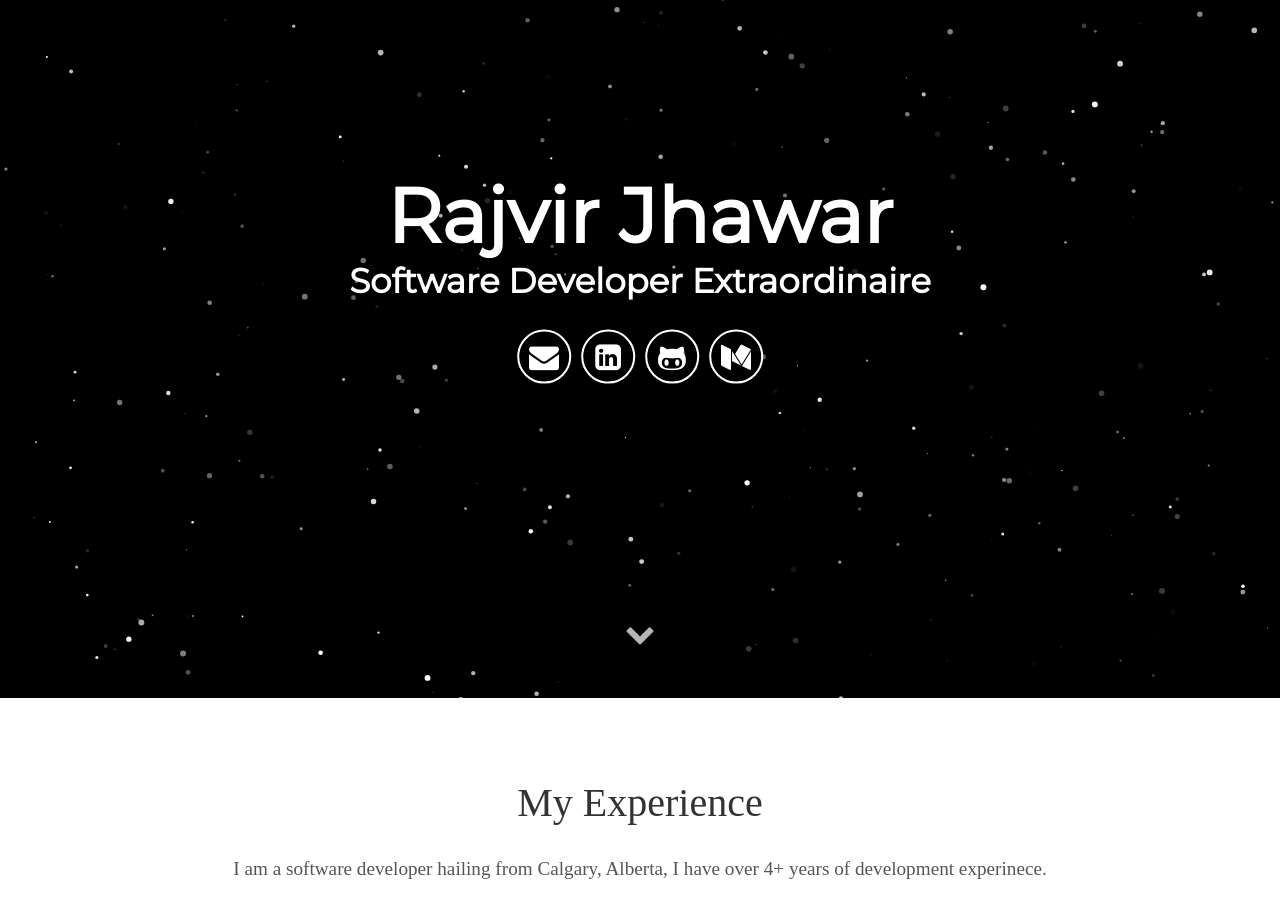
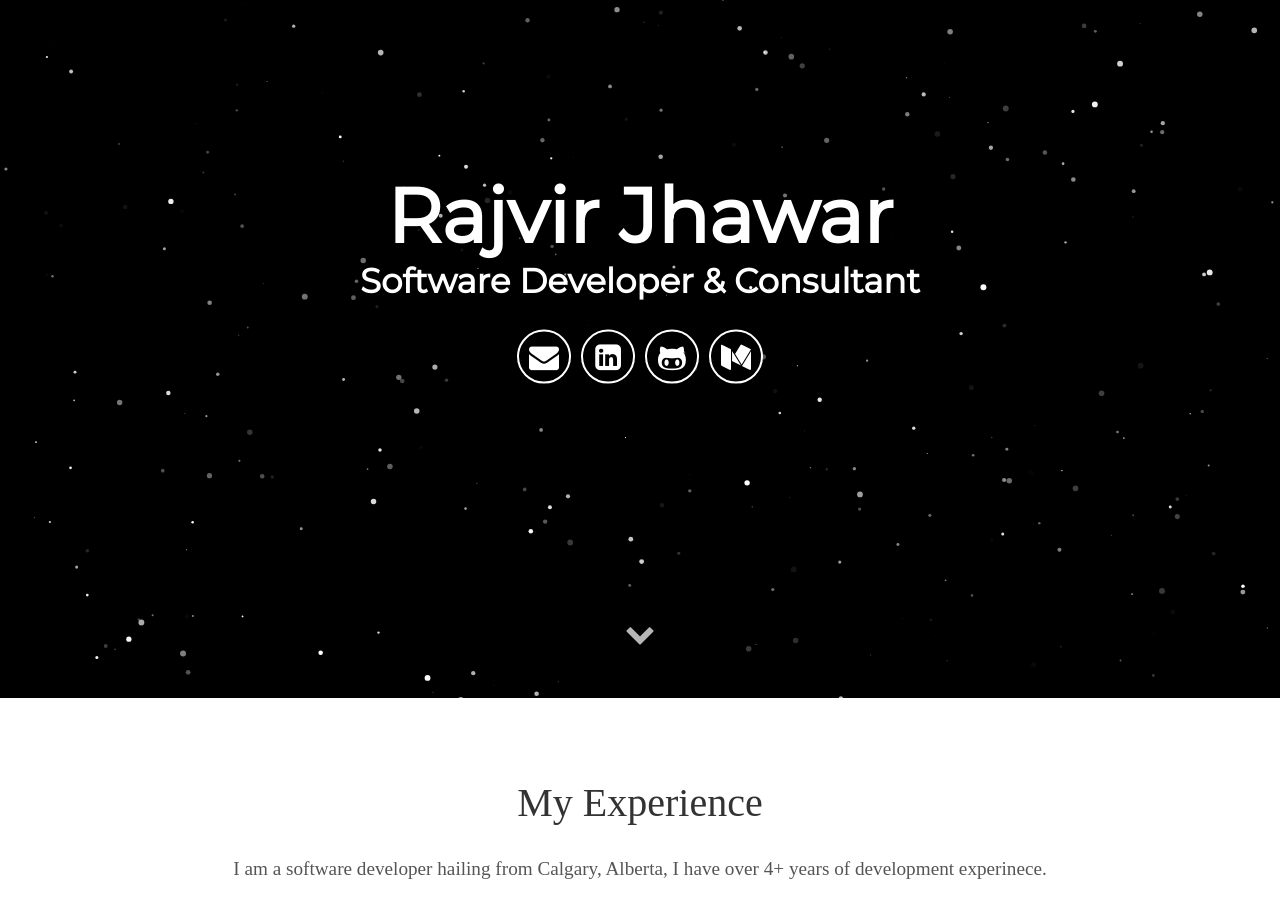
Before and after one commit to murraco/jekyll-theme-minimal-resume, a Jekyll site: the page built from index.html, in a window 1280 px wide and 900 px high, scrolled down 202 px. Built offline with Jekyll 4.4.1, drawn with Linux system fonts in a browser that asks for light colours; some web fonts are replaced; some of the changed text lies outside the part shown.

Commit message:
Updated user info

```diff
--- a/_config.yml
+++ b/_config.yml
@@ -7,7 +7,7 @@ description: My person website
 # User settings
 username: Rajvir Jhawar
 user_description: I am a software developer hailing from Calgary, Alberta, I have over 4+ years of development experinece.
-user_title: Software Developer Extraordinaire
+user_title: Software Developer & Consultant
 email: rajvir.jhawar@gmail.com
 # twitter_username: lorem_ipsum
 # github_username:  lorem_ipsum
--- a/_includes/about.html
+++ b/_includes/about.html
@@ -45,6 +45,8 @@
     </svg>
     <p>From Microservices to decentralized networks I have width breath of knowldge on the latest cutting edge technologies!!! #neverstoplearning</p>
   </div>
+</div>
+<div>
   <h1>My Projects</h1>
-  <p>{{ site.user_description }}</p>
+  <p>TEST</p>
 </div>
```
